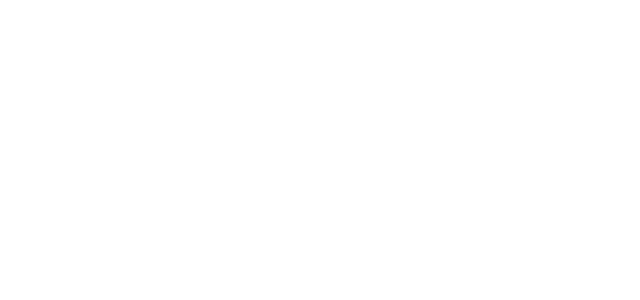
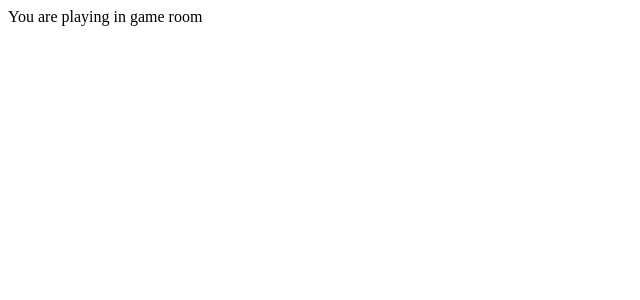
Before and after one commit to quinnHalsey/stinkhead-desktop, a React app: page /game/1 in a window 1280 px wide. Before the commit this address had no page. Shown: the top 300 px of the page, without its empty margins (0-640 px from the left). Built offline with nearby package versions, Linux system fonts and the light colour scheme.

Commit message:
fix routes and automatically redirect users to game room when joining or creating a game

```diff
--- a/client/App.js
+++ b/client/App.js
@@ -1,14 +1,17 @@
 import React from "react";
 import CreateGame from "./components/CreateGame";
 import { Routes, Route } from "react-router-dom";
+import { Redirect } from "react-router";
 import Game from "./components/Game/Game";
+import { useSelector } from "react-redux";
 
 const App = () => {
+  const game = useSelector((state) => state.game);
   return (
     <div>
       <Routes>
-        <Route path="/" element={<CreateGame />} />
-        <Route path="/:roomId" element={<Game />} />
+        <Route exact path="/" element={<CreateGame />} />
+        <Route path="/game/:roomId" element={<Game />} />
         {/* <Route path="/signup" element= {<SignUp />} /> */}
       </Routes>
     </div>
--- a/client/components/CreateGame.js
+++ b/client/components/CreateGame.js
@@ -1,4 +1,5 @@
 import React, { useEffect, useState } from "react";
+import { Navigate } from "react-router-dom";
 import { nanoid } from "nanoid";
 import { rtDatabase } from "./utils/firebase";
 import { ref, set, get } from "firebase/database";
@@ -31,7 +32,7 @@ const CreateGame = () => {
     get(ref(rtDatabase, `/games/${gameId}`)).then((snapshot) => {
       if (snapshot.exists()) {
         const gameObj = snapshot.val();
-        set(ref(rtDatabase, `/games/${gameId}/players` + user.id), user);
+        set(ref(rtDatabase, `/games/${gameId}/players/player2`), user);
         dispatch(
           setGame({
             ...gameObj,
@@ -46,6 +47,7 @@ const CreateGame = () => {
 
   return (
     <div id="create">
+      {game.id && <Navigate to={`/game/${game.id}`} />}
       {user.id ? (
         <>
           <div>Welcome, {user.username}</div>
--- a/client/components/Game/Game.js
+++ b/client/components/Game/Game.js
@@ -1,7 +1,10 @@
 import React from "react";
+import { useLocation } from "react-router-dom";
 
-const Game = ({ gameId }) => {
-  return <div>You are playing in game room: {gameId}</div>;
+const Game = () => {
+  const location = useLocation();
+  console.log(location);
+  return <div>You are playing in game room</div>;
 };
 
 export default Game;
```
